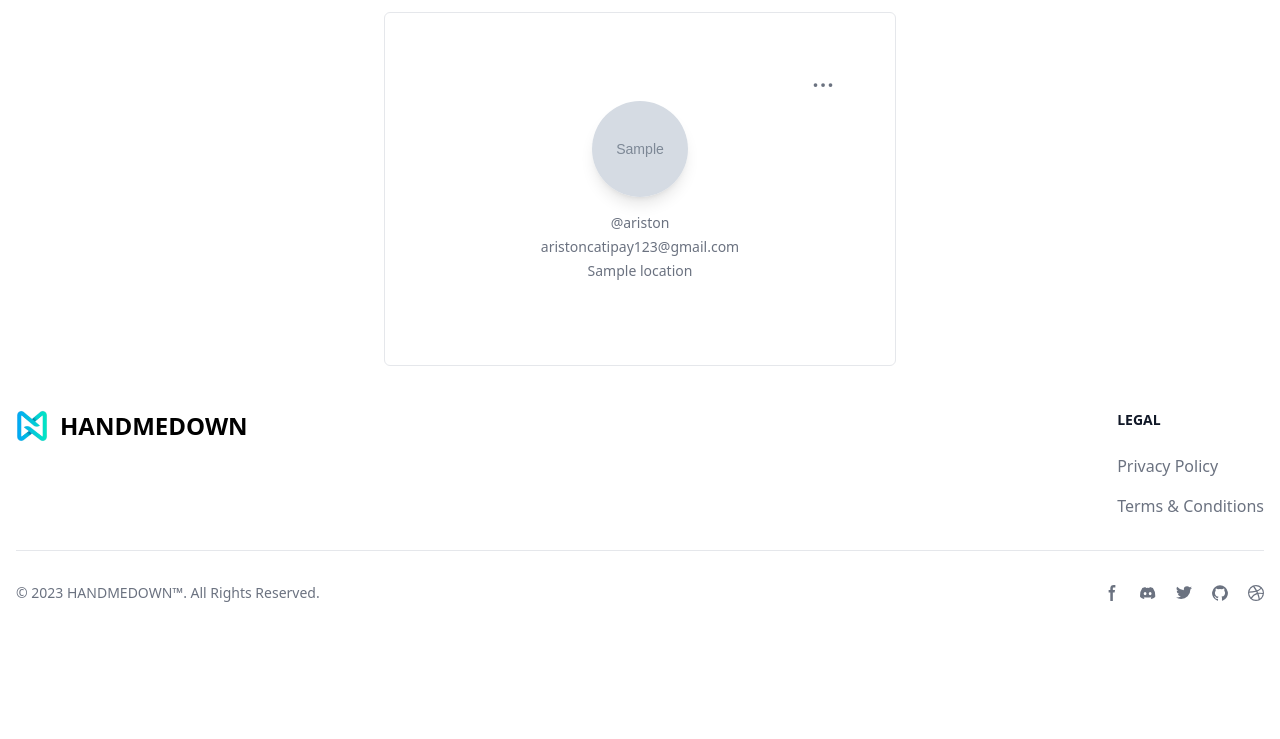
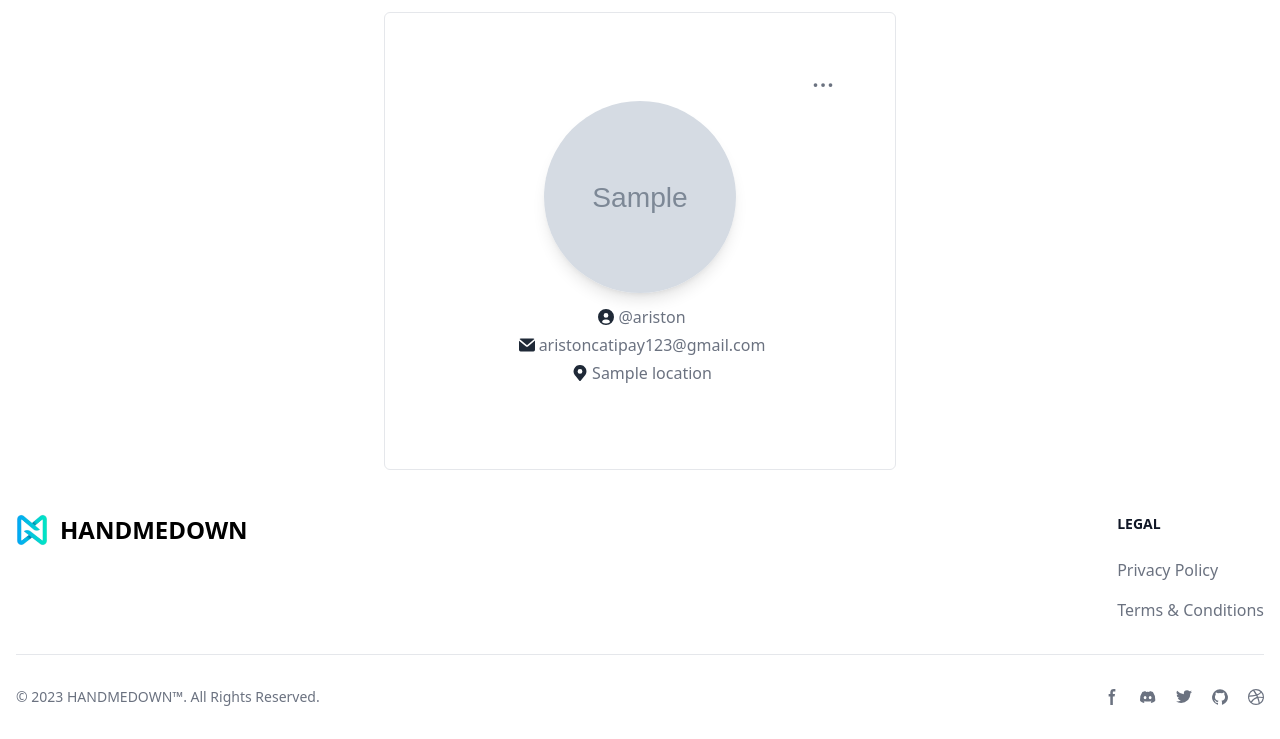
Before and after one commit to AristonCatipay/django_online_marketplace, a Django app: template user_profile/templates/profile/index.html in a window 1280 px wide. Shown: the part 64-803 px from the top of the page. Before the commit the page ends 666 px from the top, so only its background shows below. Run offline with Django 4.2, Linux system fonts and the light colour scheme; a user stored in the database is signed in; data comes from the database, SQL or seed files in the repository; the template is opened without the code that fills it: most values are stand-ins (such as "Sample title", 1, 10 or a date in 2020); grey boxes marked "Sample" are stand-in pictures; data that the repository does not hold is empty; some libraries are stand-ins or nearby versions.

Commit message:
Added icons to user details in the profile page.

```diff
--- a/user_profile/templates/profile/index.html
+++ b/user_profile/templates/profile/index.html
@@ -26,45 +26,29 @@
             </div>
         </div>
         <div class="flex flex-col items-center pb-10">
-            <img class="w-24 h-24 mb-3 rounded-full shadow-lg object-cover" src="{{ profile.image.url }}" alt="{{ user.username }} image"/>
-            <h5 class="mb-1 text-xl font-medium text-gray-900 dark:text-white">{{ user.first_name }} {{ user.last_name }}</h5>
-            <span class="mb-1 text-sm text-gray-500 dark:text-gray-400">@{{ user.username }}</span>
-            <span class="mb-1 text-sm text-gray-500 dark:text-gray-400">{{ user.email }}</span>
-            <span class="mb-1 text-sm text-gray-500 dark:text-gray-400">{{ profile.location }}</span>
-            <!-- <div class="m-4">
-				<ul class="flex text-base">
-					<li class="mr-2">
-						<a href="#" class="hover:underline">
-							<span class="font-semibold text-gray-900 dark:text-white">{{ user_posts_length }}</span>
-							{% if user_posts_length == 0 or user_posts_length == 1 %}
-							<span class="text-gray-400">Post</span>
-							{% else %}
-							<span class="text-gray-400">Posts</span>
-							{% endif %}
-						</a>
-					</li>
-					<li class="mr-2">
-						<a href="#" class="hover:underline">
-							<span class="font-semibold text-gray-900 dark:text-white">{{ user_following }}</span>
-							<span class="text-gray-400">Following</span>
-						</a>
-					</li>
-					<li>
-						<a href="#" class="hover:underline">
-							<span class="font-semibold text-gray-900 dark:text-white">{{ user_followers }}</span>
-							{% if user_followers == 0 or user_followers == 1%}
-							<span class="text-gray-400">Follower</span>
-							{% else %}
-							<span class="text-gray-400">Followers</span>
-							{% endif %}
-						</a>
-					</li>
-				</ul>
-			</div> -->
-            <!-- <div class="flex mt-4 space-x-3 md:mt-6">
-                <a href="#" class="inline-flex items-center px-4 py-2 text-sm font-medium text-center text-white bg-blue-700 rounded-lg hover:bg-blue-800 focus:ring-4 focus:outline-none focus:ring-blue-300 dark:bg-blue-600 dark:hover:bg-blue-700 dark:focus:ring-blue-800">Add friend</a>
-                <a href="#" class="inline-flex items-center px-4 py-2 text-sm font-medium text-center text-gray-900 bg-white border border-gray-300 rounded-lg hover:bg-gray-100 focus:ring-4 focus:outline-none focus:ring-gray-200 dark:bg-gray-800 dark:text-white dark:border-gray-600 dark:hover:bg-gray-700 dark:hover:border-gray-700 dark:focus:ring-gray-700">Message</a>
-            </div> -->
+            <div>
+                <img class="w-48 h-48 mb-3 rounded-full shadow-lg object-cover" src="{{ profile.image.url }}" alt="{{ user.username }} image"/>
+                <h1 class="mb-1 text-3xl font-medium text-gray-900 dark:text-white">{{ user.first_name }} {{ user.last_name }}</h1>
+            </div>
+            <div class="flex flex-row">
+                <svg class="w-4 h-4 m-1 text-gray-800 dark:text-white" aria-hidden="true" xmlns="http://www.w3.org/2000/svg" fill="currentColor" viewBox="0 0 20 20">
+                    <path d="M10 0a10 10 0 1 0 10 10A10.011 10.011 0 0 0 10 0Zm0 5a3 3 0 1 1 0 6 3 3 0 0 1 0-6Zm0 13a8.949 8.949 0 0 1-4.951-1.488A3.987 3.987 0 0 1 9 13h2a3.987 3.987 0 0 1 3.951 3.512A8.949 8.949 0 0 1 10 18Z"/>
+                </svg>
+                <span class="mb-1 text-medium text-gray-500 dark:text-gray-400">@{{ user.username }}</span>
+            </div>
+            <div class="flex flex-row">
+                <svg class="w-4 h-4 m-1 text-gray-800 dark:text-white" aria-hidden="true" xmlns="http://www.w3.org/2000/svg" fill="currentColor" viewBox="0 0 20 16">
+                    <path d="m10.036 8.278 9.258-7.79A1.979 1.979 0 0 0 18 0H2A1.987 1.987 0 0 0 .641.541l9.395 7.737Z"/>
+                    <path d="M11.241 9.817c-.36.275-.801.425-1.255.427-.428 0-.845-.138-1.187-.395L0 2.6V14a2 2 0 0 0 2 2h16a2 2 0 0 0 2-2V2.5l-8.759 7.317Z"/>
+                  </svg>
+                <span class="mb-1 text-medium text-gray-500 dark:text-gray-400">{{ user.email }}</span>
+            </div>
+            <div class="flex flex-row">
+                <svg class="w-4 h-4 m-1 text-gray-800 dark:text-white" aria-hidden="true" xmlns="http://www.w3.org/2000/svg" fill="currentColor" viewBox="0 0 16 20">
+                    <path d="M8 0a7.992 7.992 0 0 0-6.583 12.535 1 1 0 0 0 .12.183l.12.146c.112.145.227.285.326.4l5.245 6.374a1 1 0 0 0 1.545-.003l5.092-6.205c.206-.222.4-.455.578-.7l.127-.155a.934.934 0 0 0 .122-.192A8.001 8.001 0 0 0 8 0Zm0 11a3 3 0 1 1 0-6 3 3 0 0 1 0 6Z"/>
+                </svg>
+                <span class="mb-1 text-medium text-gray-500 dark:text-gray-400">{{ profile.location }}</span>
+            </div>
         </div>
     </div>
 </div>
```
